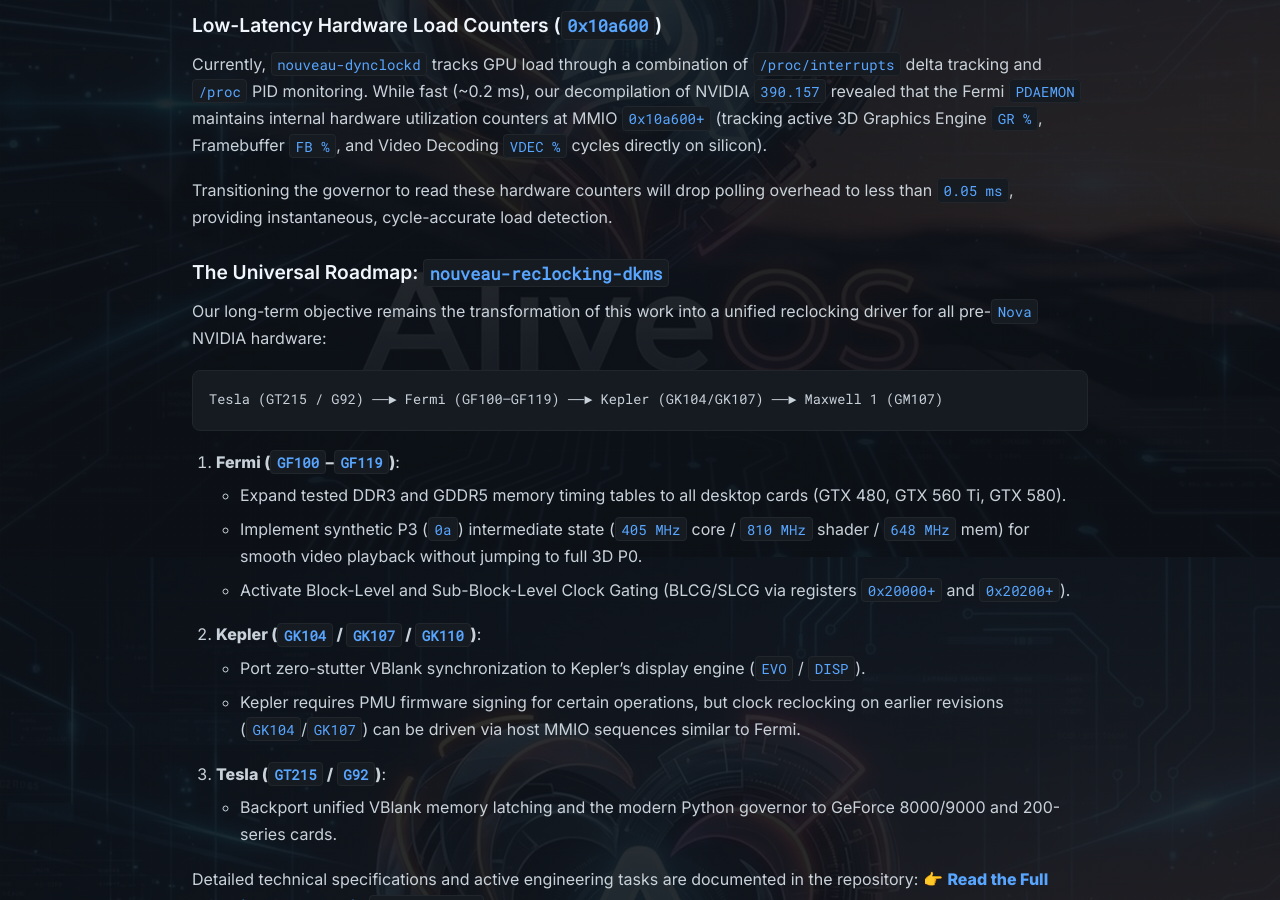
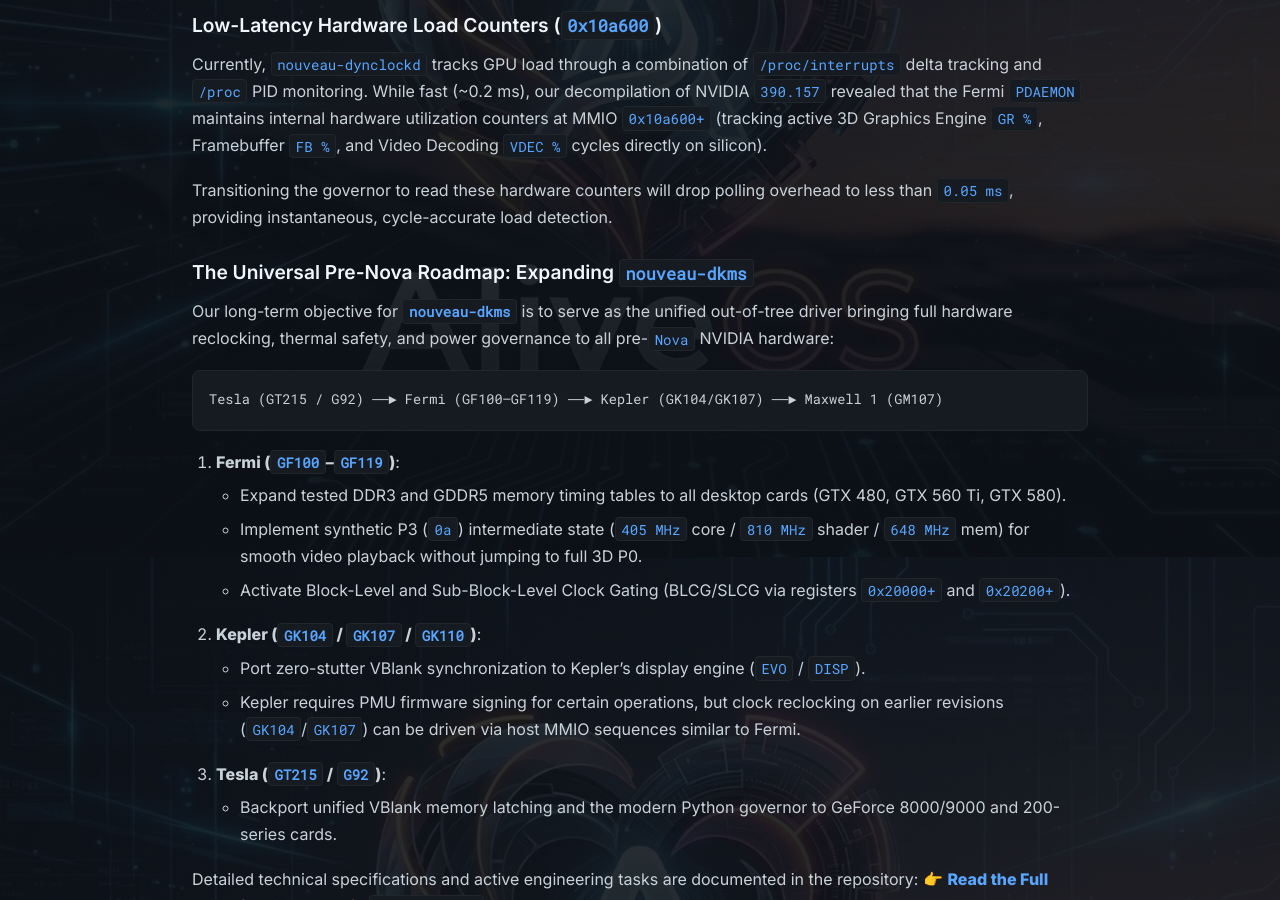
Before and after one commit to Twilight0/aliveos.github.io, a Jekyll site: the page built from _posts/2026-10-26-nouveau-dkms-decoupling-vblank-reclocking.md, in a window 1280 px wide and 900 px high, scrolled down 5743 px. Built offline with Jekyll 4.4.1, drawn with Linux system fonts in a browser that asks for light colours; comment, search, counter and statistics services are not loaded.

Commit message:
fix(post): align roadmap heading to nouveau-dkms

````diff
--- a/_posts/2026-10-26-nouveau-dkms-decoupling-vblank-reclocking.md
+++ b/_posts/2026-10-26-nouveau-dkms-decoupling-vblank-reclocking.md
@@ -149,8 +149,8 @@
 
 Transitioning the governor to read these hardware counters will drop polling overhead to less than `0.05 ms`, providing instantaneous, cycle-accurate load detection.
 
-### The Universal Roadmap: `nouveau-reclocking-dkms`
-Our long-term objective remains the transformation of this work into a unified reclocking driver for all pre-`Nova` NVIDIA hardware:
+### The Universal Pre-Nova Roadmap: Expanding `nouveau-dkms`
+Our long-term objective for **`nouveau-dkms`** is to serve as the unified out-of-tree driver bringing full hardware reclocking, thermal safety, and power governance to all pre-`Nova` NVIDIA hardware:
 
 ```
 Tesla (GT215 / G92) ──► Fermi (GF100–GF119) ──► Kepler (GK104/GK107) ──► Maxwell 1 (GM107)
````
